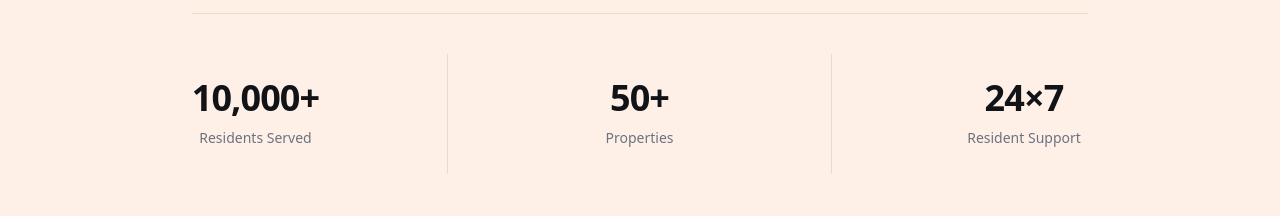
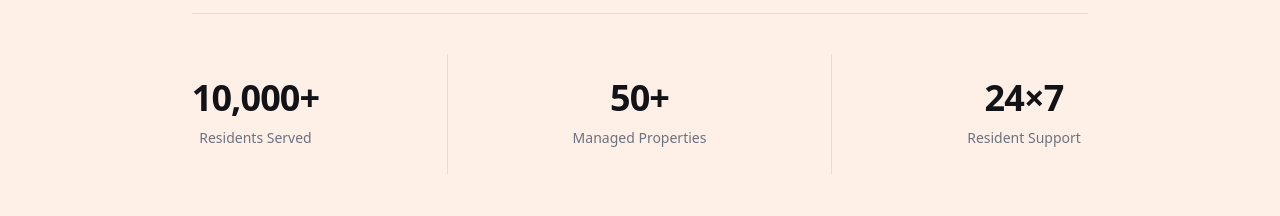
Before and after one commit to anukultyagi/testing-onepager-subdomain, a Next.js app: page / in a window 1280 px wide. Shown: the part 1200-1416 px from the top of the page. Built offline with nearby package versions, Linux system fonts and the light colour scheme; no server answers.

Commit message:
trust strip stats changed

```diff
--- a/src/components/TrustStripSection.jsx
+++ b/src/components/TrustStripSection.jsx
@@ -9,7 +9,7 @@ const stats = [
   },
   {
     value: "50+",
-    label: "Properties",
+    label: "Managed Properties",
   },
   {
     value: "24×7",
```
